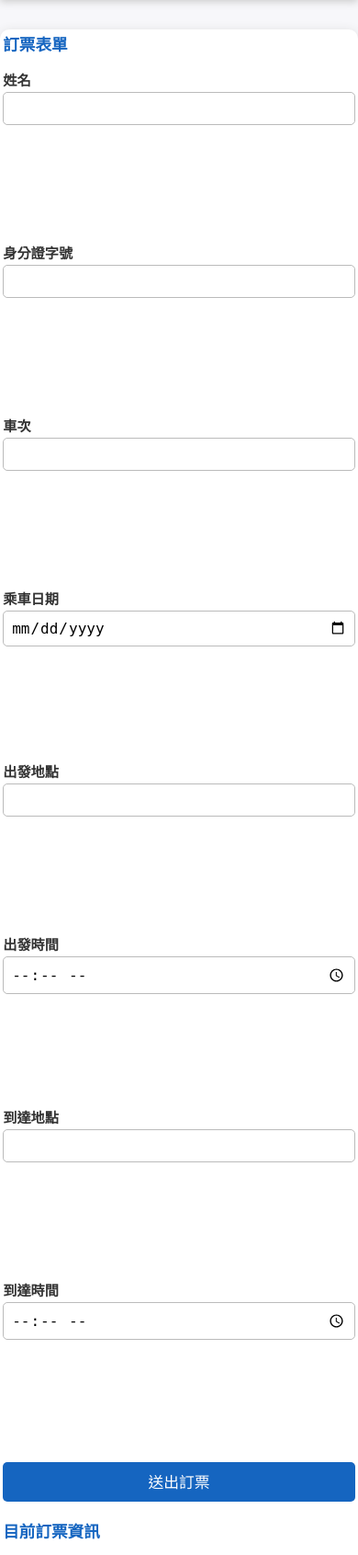
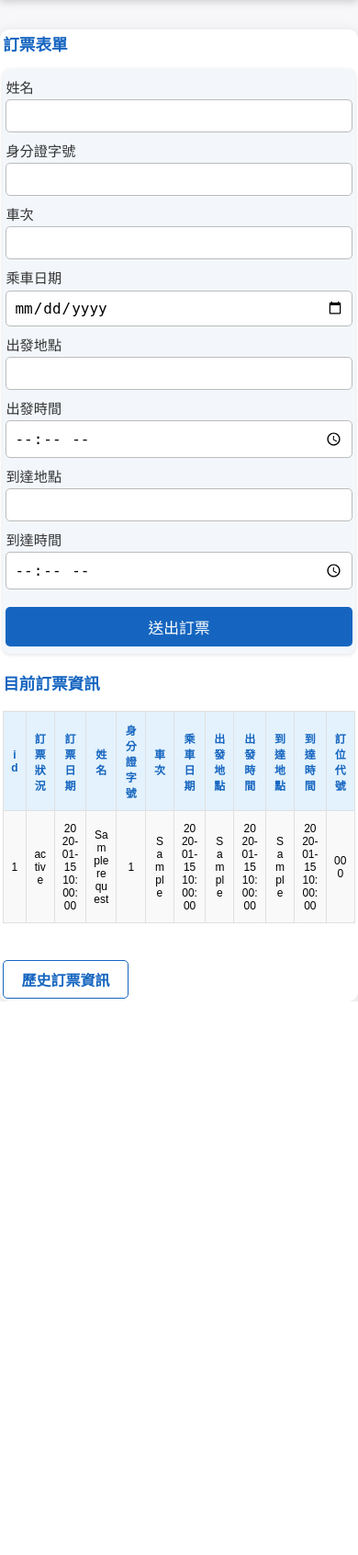
Before and after one commit to herginc/public, a Flask app: template flask-thsr/templates/index.html in a window 390 px wide. Shown: the part 62-1753 px from the top of the page at 92% size. After the commit the page ends 1151 px from the top, so only its background shows below. Run offline with Flask 3, Linux system fonts and the light colour scheme; the template is opened without the code that fills it: most values are stand-ins (such as "Sample title", 1, 10 or a date in 2020); parts of the project's set-up code (start-up, migrations or seed data) failed here and were passed over.

Commit message:
refine index.html format on mobile devices

```diff
--- a/flask-thsr/templates/index.html
+++ b/flask-thsr/templates/index.html
@@ -33,6 +33,7 @@
             color: #1565c0;
             margin-top: 0;
         }
+        /* 桌機版表單 */
         form {
             display: flex;
             flex-wrap: wrap;
@@ -70,6 +71,7 @@
         form button:hover {
             background: #003c8f;
         }
+        /* 桌機版表格 */
         table {
             width: 100%;
             border-collapse: collapse;
@@ -106,32 +108,34 @@
             background: #1565c0;
             color: #fff;
         }
-        @media (max-width: 900px) {
-            .container { padding: 1rem; }
-            table, th, td { font-size: 0.95rem; }
-            form { flex-direction: column; gap: 0.7rem 0; }
-        }
+        /* 手機版表單調整 */
         @media (max-width: 600px) {
             .container { padding: 0.5rem; }
             header { font-size: 1.3rem; padding: 1rem 0; }
             h2, h3 { font-size: 1.1rem; }
             form {
-                flex-direction: column;
-                gap: 0.3rem 0;
-                align-items: stretch;
+                display: block;
                 margin-bottom: 1.2rem;
+                gap: 0;
+                padding: 0.5rem 0.2rem 0.5rem 0.2rem;
+                background: #f3f7fc;
+                border-radius: 8px;
+                box-shadow: 0 1px 4px #e0e0e0;
             }
             form label {
+                flex: unset;
                 min-width: unset;
                 font-size: 1rem;
-                margin-bottom: 0.2rem;
+                margin-bottom: 0.5rem;
                 align-items: flex-start;
+                font-weight: 500;
             }
             form input {
                 font-size: 1rem;
                 margin-top: 0.2rem;
                 width: 100%;
                 box-sizing: border-box;
+                border-radius: 5px;
             }
             form button {
                 width: 100%;
@@ -154,15 +158,15 @@
         <form method="post">
             <label>
                 姓名
-                <input name="name" required>
+                <input name="name" required autocomplete="off">
             </label>
             <label>
                 身分證字號
-                <input name="id_number" required>
+                <input name="id_number" required autocomplete="off">
             </label>
             <label>
                 車次
-                <input name="train_no" required>
+                <input name="train_no" required autocomplete="off">
             </label>
             <label>
                 乘車日期
@@ -170,7 +174,7 @@
             </label>
             <label>
                 出發地點
-                <input name="from_station" required>
+                <input name="from_station" required autocomplete="off">
             </label>
             <label>
                 出發時間
@@ -178,7 +182,7 @@
             </label>
             <label>
                 到達地點
-                <input name="to_station" required>
+                <input name="to_station" required autocomplete="off">
             </label>
             <label>
                 到達時間
```
